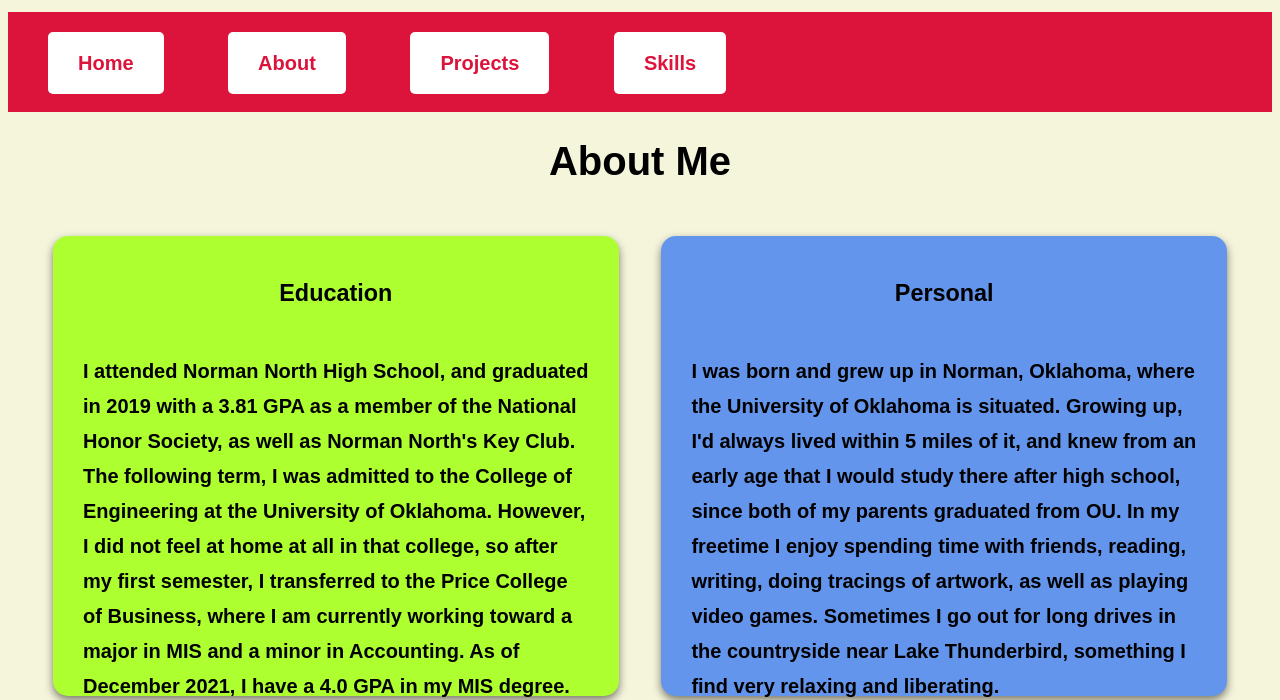
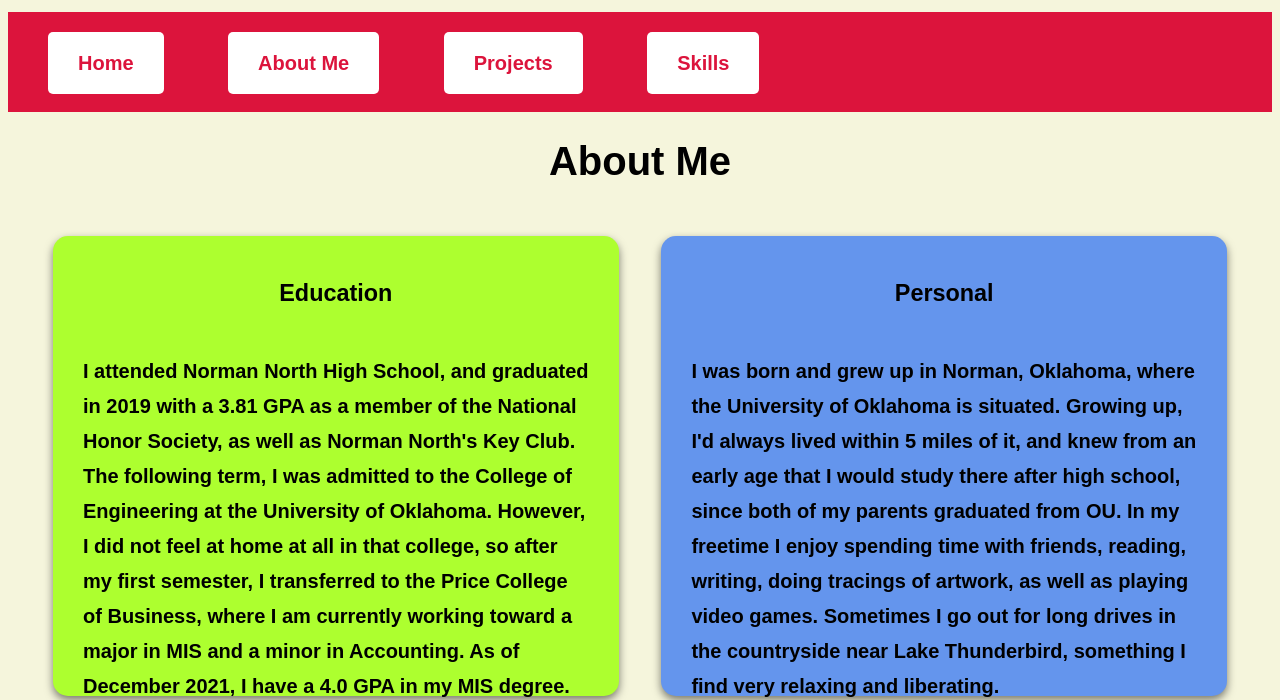
Before and after one commit to cameronm99/cameronm99.github.io, a plain HTML site: page about.html in a window 1280 px wide. Shown: the top 700 px of the page. Drawn offline with Linux system fonts and the light colour scheme.

Commit message:
tweaked navbar

```diff
--- a/about.html
+++ b/about.html
@@ -10,7 +10,7 @@
     <nav>
         <ul>
             <li><a href="index.html">Home</a></li>
-            <li><a href="about.html">About</a></li>
+            <li><a href="about.html">About Me</a></li>
             <li><a href="projects.html">Projects</a></li>
             <li><a href="skills.html">Skills</a></li>
         </ul>
```
Also changed, not shown: index.html (+1 -1 lines), projects.html (+1 -1 lines), skills.html (+1 -1 lines).
